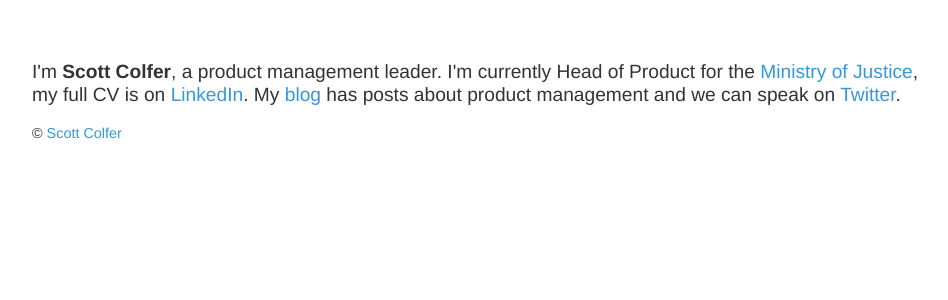
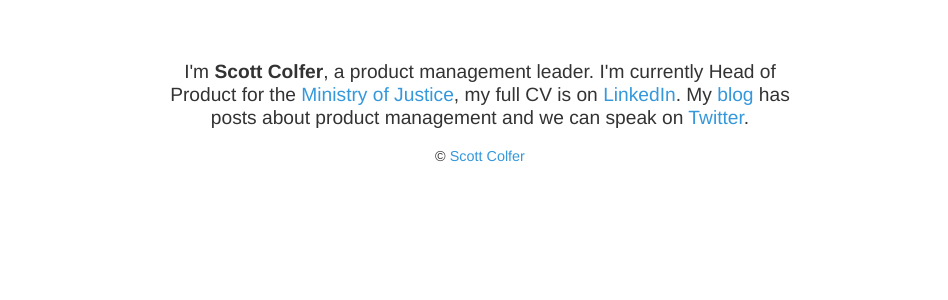
Before and after one commit to scottcolfer/scottcolfer.github.io, a Jekyll site: the page built from index.html, in a window 1280 px wide. Shown: the top 300 px of the page, without its empty margins (160-1108 px from the left). Built offline with Jekyll 4.4.1, drawn with Linux system fonts in a browser that asks for light colours.

Commit message:
Update main.css

```diff
--- a/css/main.css
+++ b/css/main.css
@@ -1,6 +1,7 @@
 body {
+    text-align: center;
     margin: 60px auto;
-    width: 70%;
+    width: 50%;
     color: #333;
     font-family: "Helvetica Neue", Helvetica, Arial, sans-serif;
     font-weight: 300;
```
